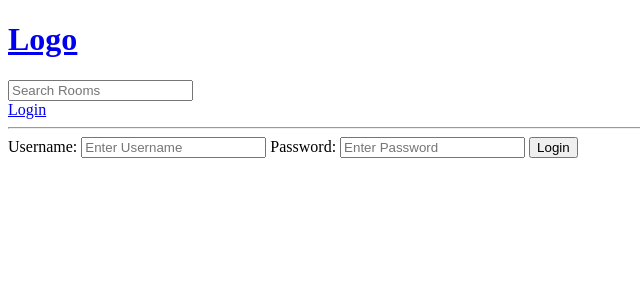
After one commit to Im-Invisible/StudyBuddy, a Django app: page /login/ in a window 1280 px wide. The commit adds this page. Shown: the top 300 px of the page, without its empty margins (0-640 px from the left). Run offline with Django 4.2, Linux system fonts and the light colour scheme.

Commit message:
Added login page and its functionality

```diff
--- /dev/null
+++ b/base/templates/base/login_register.html
@@ -0,0 +1,17 @@
+{% extends 'main.html' %}
+
+{% block content %}
+
+    <div>
+        <form method="POST" action="">
+            {% csrf_token %}
+            <label>Username:</label>
+            <input type="text" name="username" placeholder="Enter Username"/>
+
+            <label>Password:</label>
+            <input type="password" name="password" placeholder="Enter Password"/>
+            <input type="submit" value="Login" />
+        </form>
+    </div>
+
+{% endblock content %}
--- a/base/urls.py
+++ b/base/urls.py
@@ -3,6 +3,8 @@ from . import views
 
 
 urlpatterns = [
+    path('login/', views.loginPage, name="login"),
+
     path('', views.home, name="home"),
     path('room/<str:pk>/', views.room, name="room"),
 
--- a/base/views.py
+++ b/base/views.py
@@ -1,6 +1,8 @@
-from unicodedata import name
 from django.shortcuts import render, redirect
+from django.contrib import messages
 from django.db.models import Q
+from django.contrib.auth.models import User
+from django.contrib.auth import authenticate, login, logout
 from .models import Room, Topic
 from .forms import RoomForm
 
@@ -10,6 +12,28 @@ from .forms import RoomForm
 #     {'id':2, 'name':'Lets learn python 2'},
 #     {'id':3, 'name':'Lets learn python 3'},
 # ]
+
+
+def loginPage(request):
+    if request.method == 'POST':
+        username = request.POST.get('username')
+        password = request.POST.get('password')
+
+        try:
+            user = User.objects.get(username=username)
+        except:
+            messages.error(request, 'User does not exist')
+
+        user = authenticate(request, username=username, password=password)
+
+        if user is not None:
+            login(request, user)
+            return redirect('home')
+        else:
+            messages.error(request, 'Username OR password does not exit')
+
+    context = {}
+    return render(request, 'base/login_register.html', context)
 
 
 def home(request):
--- a/templates/main.html
+++ b/templates/main.html
@@ -9,6 +9,14 @@
 <body>
     {% include 'navbar.html' %}
 
+    {% if messages %}
+        <ul class="messages">
+            {% for message in messages %}
+            <li>{{ message }}</li>
+            {% endfor %}
+        </ul>
+    {% endif %}
+
     {% block content %}
 
     {% endblock content %}
--- a/templates/navbar.html
+++ b/templates/navbar.html
@@ -6,5 +6,7 @@
     <input type="text" name="q" placeholder="Search Rooms">
 </form>
 
+<a href="{% url 'login' %}">Login</a>
+
 
 <hr>
```
Also changed, not shown: db.sqlite3.
